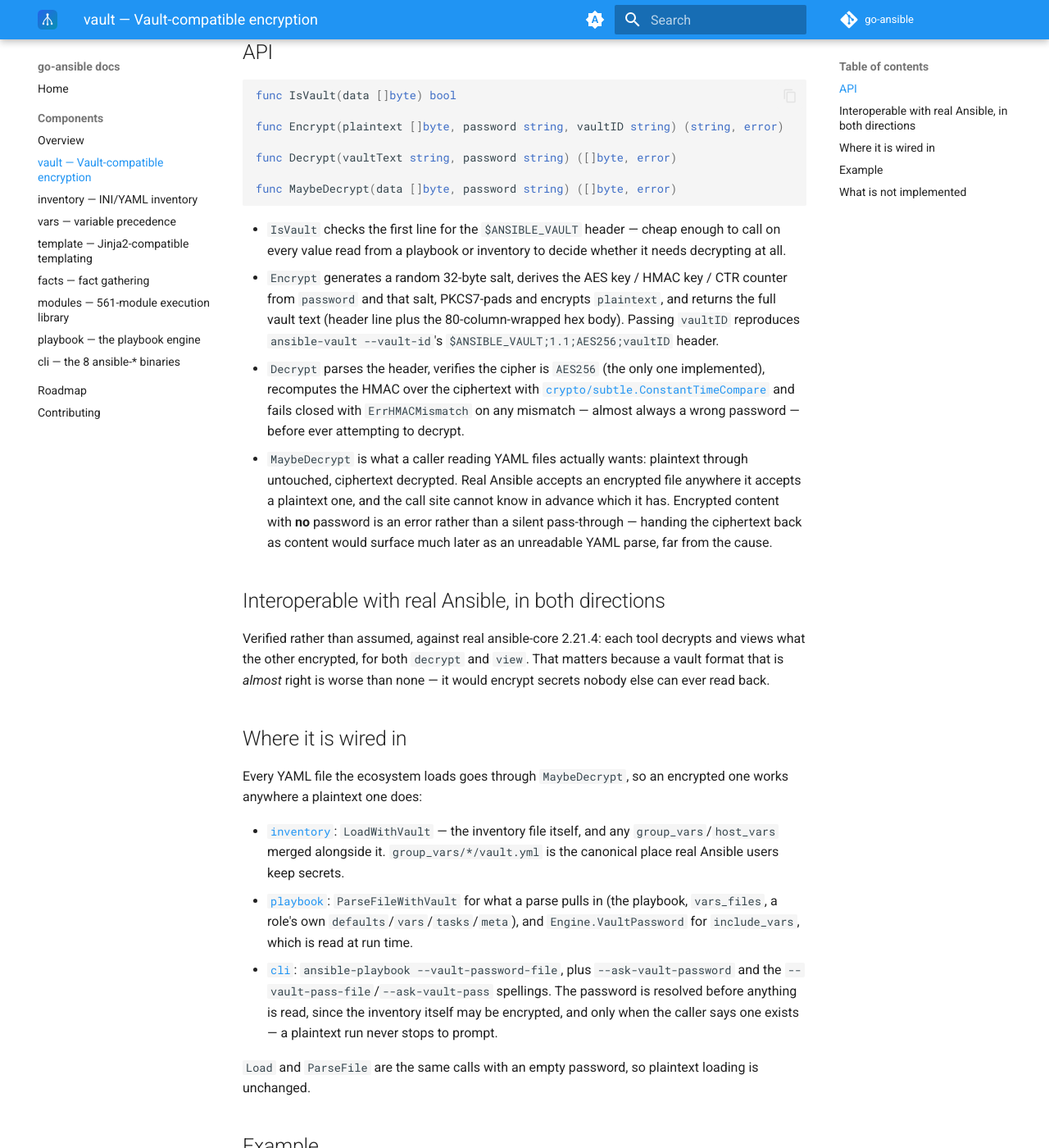
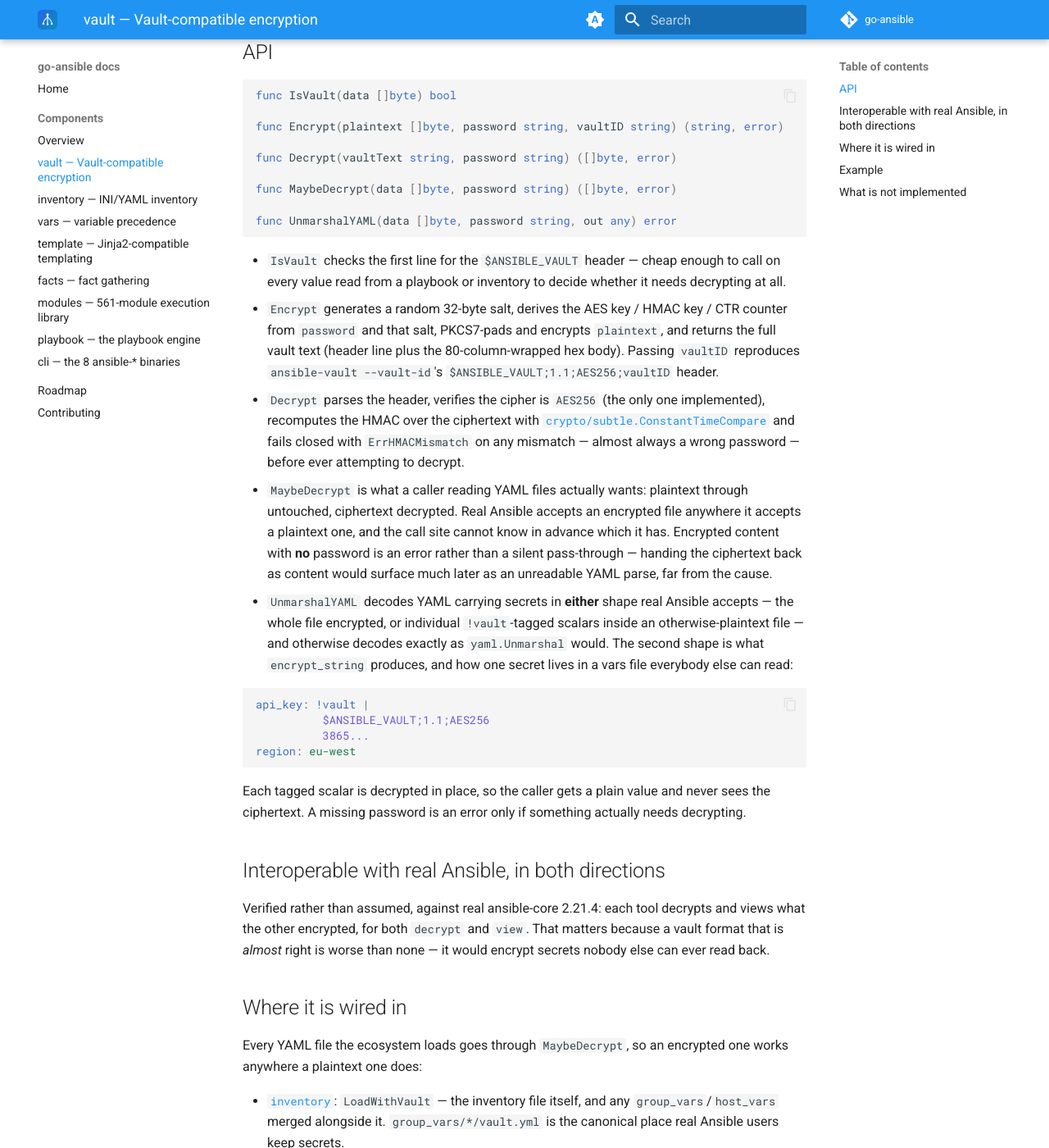
Before and after one commit to go-ansible/docs, an MkDocs documentation site: the page built from docs/components/vault.md, in a window 1280 px wide and 1400 px high, scrolled down 387 px. Shown: the whole window at 82% size. Built offline with MkDocs 1.6.1 and Material for MkDocs 9.7.7, drawn with Linux system fonts in a browser that asks for light colours; the version menu is left out; some of the changed text lies outside the part shown.

Commit message:
Document UnmarshalYAML, rekey and encrypt_string (#31)
Records inline !vault scalar support and the two new subcommands, and
why encrypt_string shipped after the reading side rather than before it.

Co-authored-by: Claude Opus 5 <noreply@anthropic.com>

````diff
--- a/docs/components/vault.md
+++ b/docs/components/vault.md
@@ -22,6 +22,8 @@ func Encrypt(plaintext []byte, password string, vaultID string) (string, error)
 func Decrypt(vaultText string, password string) ([]byte, error)
 
 func MaybeDecrypt(data []byte, password string) ([]byte, error)
+
+func UnmarshalYAML(data []byte, password string, out any) error
 ```
 
 - `IsVault` checks the first line for the `$ANSIBLE_VAULT` header — cheap
@@ -44,6 +46,23 @@ func MaybeDecrypt(data []byte, password string) ([]byte, error)
   password is an error rather than a silent pass-through — handing the
   ciphertext back as content would surface much later as an unreadable
   YAML parse, far from the cause.
+- `UnmarshalYAML` decodes YAML carrying secrets in **either** shape real
+  Ansible accepts — the whole file encrypted, or individual
+  `!vault`-tagged scalars inside an otherwise-plaintext file — and
+  otherwise decodes exactly as `yaml.Unmarshal` would. The second shape
+  is what `encrypt_string` produces, and how one secret lives in a vars
+  file everybody else can read:
+
+  ```yaml
+  api_key: !vault |
+            $ANSIBLE_VAULT;1.1;AES256
+            3865...
+  region: eu-west
+  ```
+
+  Each tagged scalar is decrypted in place, so the caller gets a plain
+  value and never sees the ciphertext. A missing password is an error
+  only if something actually needs decrypting.
 
 ## Interoperable with real Ansible, in both directions
 
@@ -106,7 +125,13 @@ only cipher `ansible-vault` writes since Ansible 2.3, so it is also the only
 one worth reading. `Decrypt` returns an explicit error naming the cipher if it
 ever encounters anything else, rather than silently producing garbage.
 
-`ansible-vault` implements `encrypt`, `decrypt` and `view`. Real Ansible also
-has `create`, `edit`, `rekey` and `encrypt_string`; those are not here yet.
-Inline `!vault` tagged scalars inside an otherwise-plaintext YAML file are not
-supported either — only whole encrypted files.
+`ansible-vault` implements `encrypt`, `decrypt`, `view`, `rekey` and
+`encrypt_string`. Real Ansible also has `create` and `edit`, which open the
+decrypted content in `$EDITOR`; those are not here yet.
+
+`encrypt_string` deliberately shipped *after* the reading side. Writing a
+`!vault` scalar this ecosystem could not read back would have been worse than
+not writing one at all — so `UnmarshalYAML` and its wiring landed first, and
+both directions are verified: real Ansible runs a playbook whose `vars_files`
+is what this wrote, and this runs one whose `vars_files` is what real
+`ansible-vault` wrote.
````
